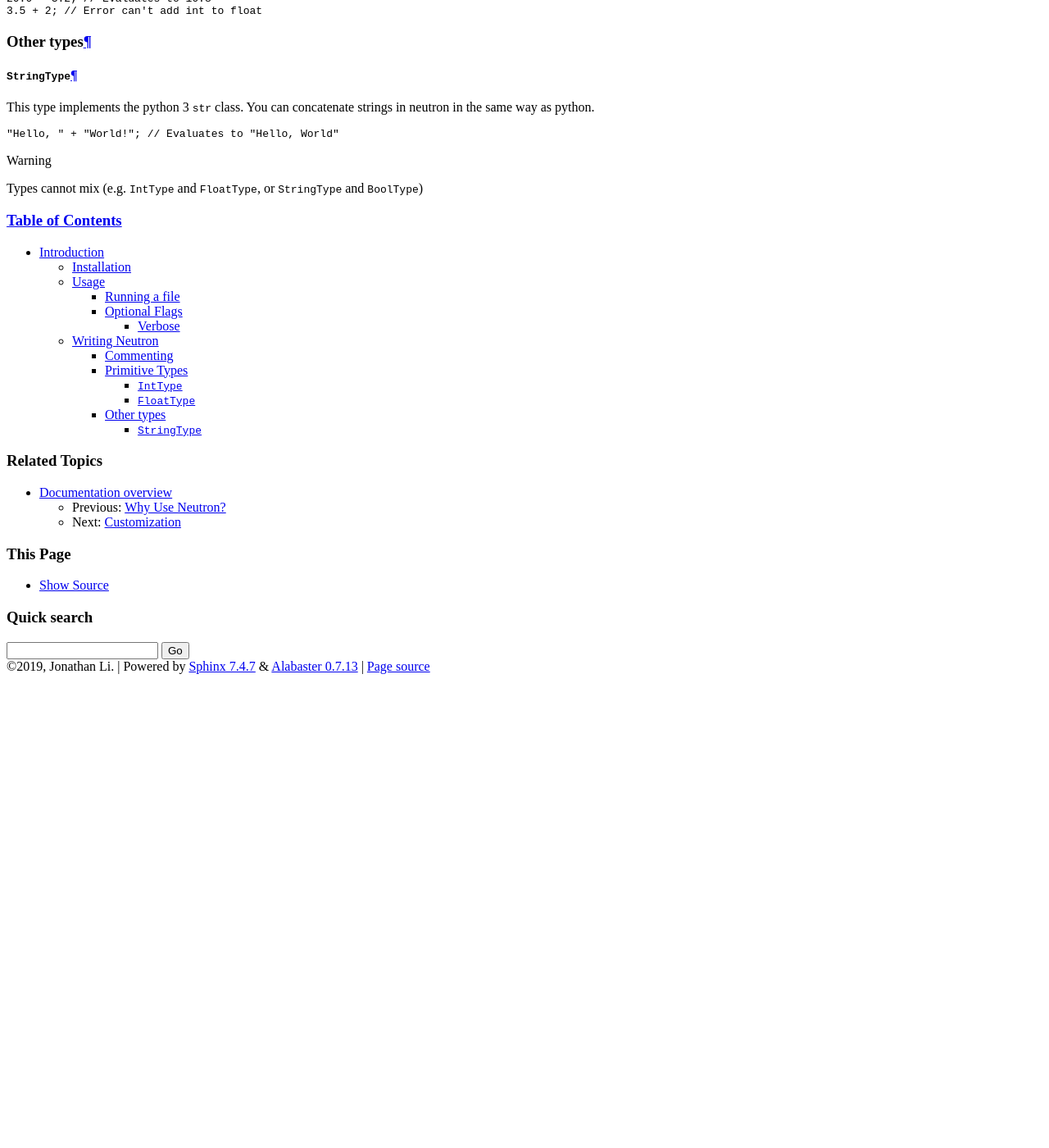
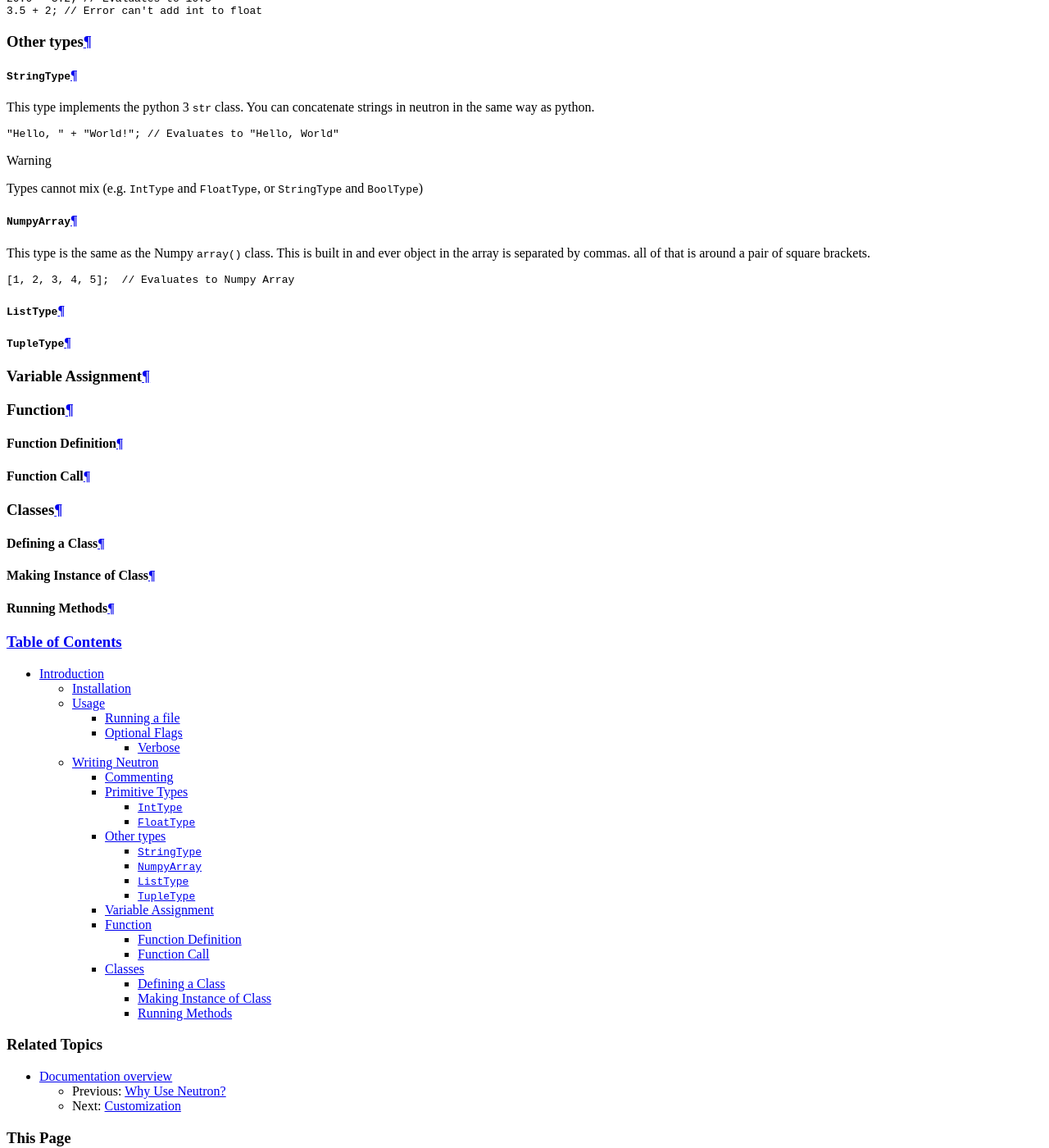
Before and after one commit to the-neutron-foundation/neutron-language, a Sphinx documentation site: the page built from docs/source/introduction.rst, in a window 1280 px wide and 1400 px high, scrolled down 1218 px. Shown: the whole window at 82% size. Built offline with Sphinx 7.4.7, drawn with Linux system fonts in a browser that asks for light colours; before the commit the page ends 2048 px from its top, so only the background shows below that.

Commit message:
Added docs

```diff
--- a/docs/source/index.rst
+++ b/docs/source/index.rst
@@ -25,7 +25,7 @@ Design Principles
   That's where your wrong. Neutron is going to have **C-like structs, switch statements, and more**. Oh, and also it has **built-in Numpy support** and **built-in functions**.
 
 .. toctree::
-   :maxdepth: 3
+   :maxdepth: 4
    :caption: Documentation Contents:
 
    features
--- a/docs/source/introduction.rst
+++ b/docs/source/introduction.rst
@@ -91,3 +91,41 @@ This type implements the python 3 ``str`` class. You can concatenate strings in
 
 .. warning::
   Types cannot mix (e.g. ``IntType`` and ``FloatType``, or ``StringType`` and ``BoolType``)
+
+``NumpyArray``
+**************
+This type is the same as the Numpy ``array()`` class. This is built in and ever object in the array is separated by commas. all of that is around a pair of square brackets.
+
+.. code-block:: java
+
+  [1, 2, 3, 4, 5];  // Evaluates to Numpy Array
+
+``ListType``
+************
+
+``TupleType``
+*************
+
+Variable Assignment
+^^^^^^^^^^^^^^^^^^^
+
+Function
+^^^^^^^^
+
+Function Definition
+*******************
+
+Function Call
+*************
+
+Classes
+^^^^^^^
+
+Defining a Class
+****************
+
+Making Instance of Class
+************************
+
+Running Methods
+***************
```
Also changed, not shown: README.md (+9 -0 lines), 1 other file.
